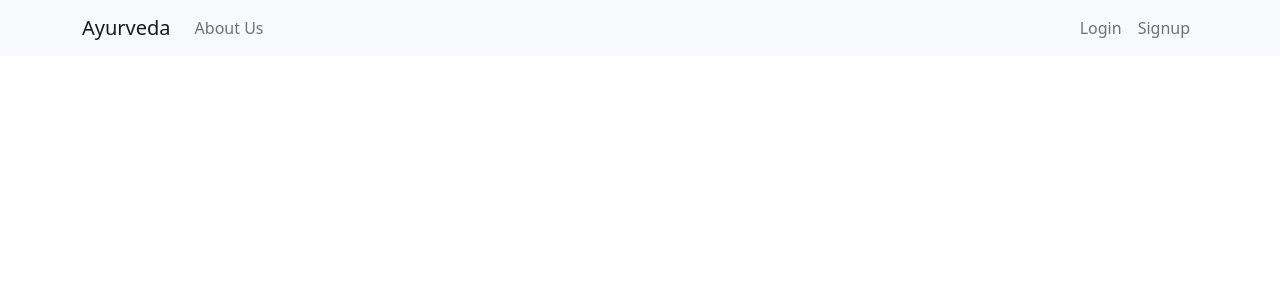
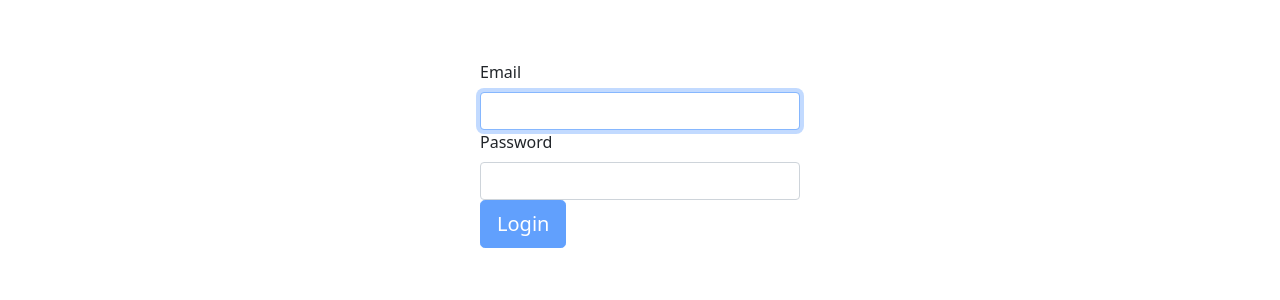
Before and after one commit to mrpirated/Hospital-Website-Project, a React (Create React App) app in the folder frontend/: page /admin/login in a window 1280 px wide. Shown: the top 300 px of the page. Built offline with nearby package versions, Linux system fonts and the light colour scheme.

Commit message:
Login admin done

```diff
--- a/frontend/src/App.js
+++ b/frontend/src/App.js
@@ -3,6 +3,7 @@ import { Route, Switch, Redirect } from "react-router-dom";
 import { useHistory } from "react-router";
 import { useDispatch } from "react-redux";
 import PatientLogin from "./components/PATIENT/Login/Login";
+import AdminLogin from "./components/ADMIN/Login/Login";
 import PatientSignup from "./components/PATIENT/Signup/Signup";
 import PatientRoute from "./components/PATIENT/PatientRoute";
 import DoctorRoute from "./components/DOCTOR/DoctorRoute";
@@ -50,6 +51,7 @@ function App() {
 					}}
 				/>
 				<Route exact path='/login' component={PatientLogin} />
+				<Route exact path='/admin/login' component={AdminLogin} />
 				<Route exact path='/signup' component={PatientSignup} />
 				<Route exact path='/home' component={Home} />
 				<PatientRoute path='/patient' component={PatientRoute} />
--- a/frontend/src/api/loginAPI.js
+++ b/frontend/src/api/loginAPI.js
@@ -6,7 +6,7 @@ const loginAPI = (data) => {
 	return axios
 		.post(
 			config.baseUrl +
-				(type === 0 ? config.patient : config.doctor) +
+				(type === 2 ? config.admin : (type === 0 ? config.patient : config.doctor)) +
 				config.login,
 			{
 				email: email,
--- a/frontend/src/components/ADMIN/AdminRoute.js
+++ b/frontend/src/components/ADMIN/AdminRoute.js
@@ -1,6 +1,7 @@
-import React from "react";
+import React, {useEffect} from "react";
 import { BrowserRouter as Router, Redirect } from "react-router-dom";
 import { useStore } from "react-redux";
+import { Switch, useHistory } from "react-router";
 
 import Navigation from "../Navigation";
 export default function AdminRoute() {
@@ -9,10 +10,13 @@ export default function AdminRoute() {
 	console.log(auth);
 	const isauth = auth.isauth;
 	const type = auth.type;
+	const history = useHistory();
 	//console.log(isauth);
-	if (!(isauth && type === 0)) {
-		<Redirect to='home' />;
-	}
+	useEffect(() => {
+		if (!(isauth && type === 2)) {
+			history.push("/admin/login");
+		}
+	});
 	return (
 		<Router>
 			<Navigation />
--- /dev/null
+++ b/frontend/src/components/ADMIN/Login/Login.css
@@ -0,0 +1,11 @@
+@media all {
+	.Login {
+		padding: 60px 0;
+	}
+
+	.Login form {
+		margin: 0 auto;
+		max-width: 320px;
+		width: 75%;
+	}
+}
--- /dev/null
+++ b/frontend/src/components/ADMIN/Login/Login.js
@@ -0,0 +1,81 @@
+import React, { useEffect, useState } from "react";
+import { useHistory } from "react-router";
+import Form from "react-bootstrap/Form";
+import Button from "react-bootstrap/Button";
+import loginAPI from "../../../api/loginAPI";
+import { loggedIn } from "../../../store/auth";
+import "./Login.css";
+import { useDispatch } from "react-redux";
+import { useSelector } from "react-redux";
+
+export default function Login(props) {
+	const [email, setEmail] = useState("");
+	const [password, setPassword] = useState("");
+	const auth = useSelector((state) => state.auth);
+	const dispatch = useDispatch();
+	const history = useHistory();
+
+	function validateForm() {
+		return email.length > 0 && password.length > 0;
+	}
+	useEffect(() => {
+		if (auth.isauth) {
+			if (auth.type === 2) {
+				history.push("/admin");
+			}
+			else{
+				history.push("/home");
+			}
+		}
+	});
+	function handleSubmit(event) {
+		event.preventDefault();
+		loginAPI({
+			email: email,
+			password: password,
+			type: 2,
+		}).then((res) => {
+			if(res.reply){
+				dispatch(
+					loggedIn({
+						user: res.data.user,
+						token: res.data.token,
+						type: res.data.type,
+					})
+				);
+				history.push("/admin");
+			}
+			else{
+				alert(res.data.msg);
+			}
+		});
+	}
+	return (
+		<div>
+			<div className='Login'>
+				<Form onSubmit={handleSubmit}>
+					<Form.Group size='lg' controlId='email'>
+						<Form.Label>Email</Form.Label>
+						<Form.Control
+							autoFocus
+							type='email'
+							value={email}
+							onChange={(e) => setEmail(e.target.value)}
+						/>
+					</Form.Group>
+					<Form.Group size='lg' controlId='password'>
+						<Form.Label>Password</Form.Label>
+						<Form.Control
+							type='password'
+							value={password}
+							onChange={(e) => setPassword(e.target.value)}
+						/>
+					</Form.Group>
+					<Button block size='lg' type='submit' disabled={!validateForm()}>
+						Login
+					</Button>
+				</Form>
+			</div>
+		</div>
+	);
+}
```
Also changed, not shown: 2 other files (tests, documents, lock files or other folders).
